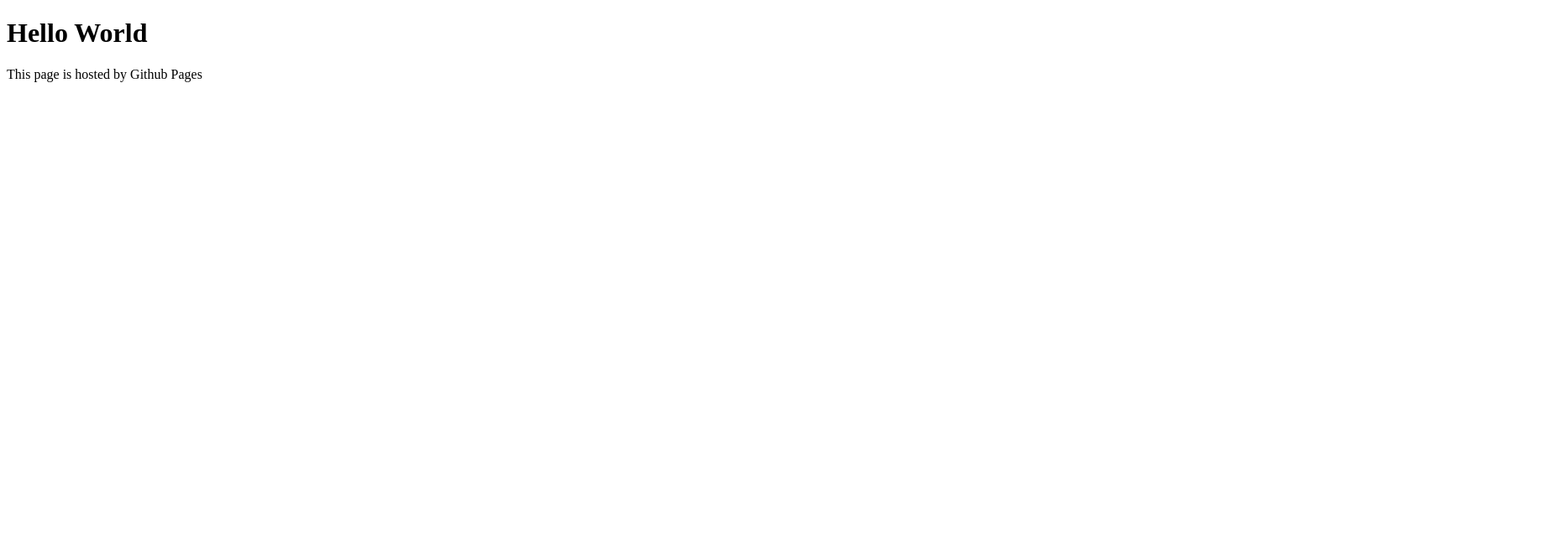
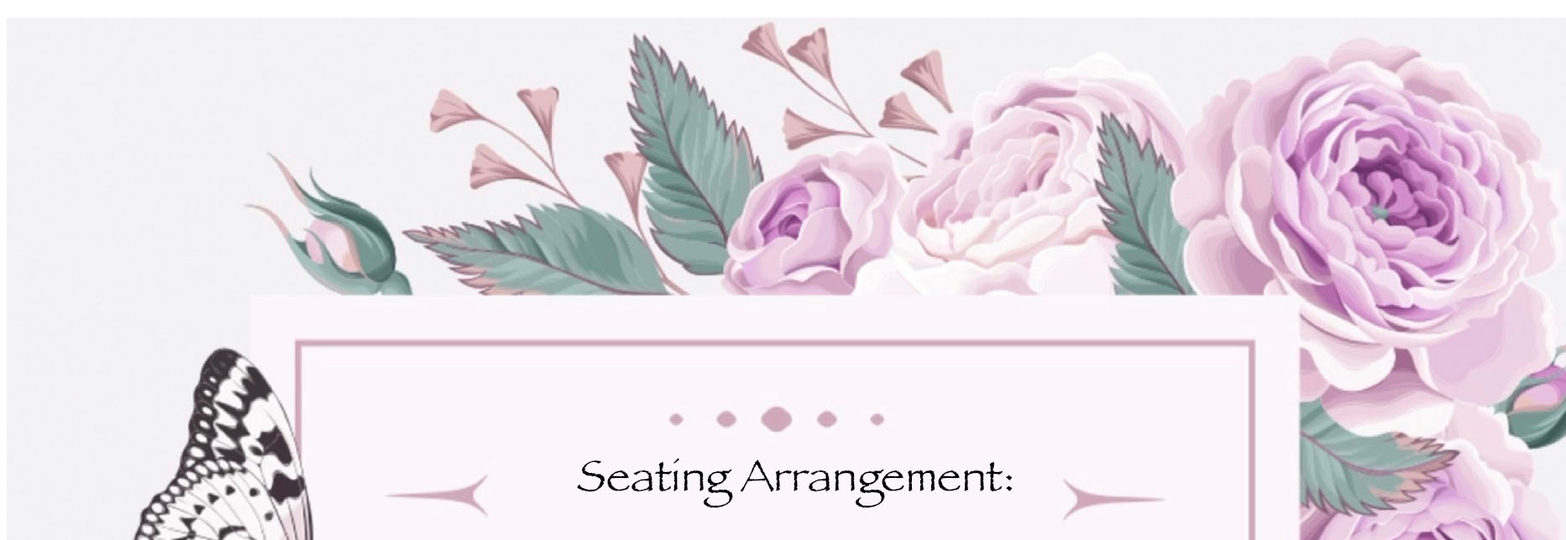
Before and after one commit to asimrahim/asimrahim.github.io, a plain HTML site: page index.html in a window 1280 px wide. Shown: the top 644 px of the page at 84% size, 1865 px wide, since content can reach past the window. Drawn offline with Linux system fonts and the light colour scheme.

Commit message:
Update index.html
added image

```diff
--- a/index.html
+++ b/index.html
@@ -2,10 +2,10 @@
 <html>
   <head>
     <meta charset="utf-8">
-    <title>Hello World</title>
+    <title></title>
   </head>
   <body>
-    <h1>Hello World</h1>
-    <p>This page is hosted by Github Pages</p>
+    <h1></h1>
+    <img src="Seating.jpg" alt="Image description">
   </body>
 </html>
```
